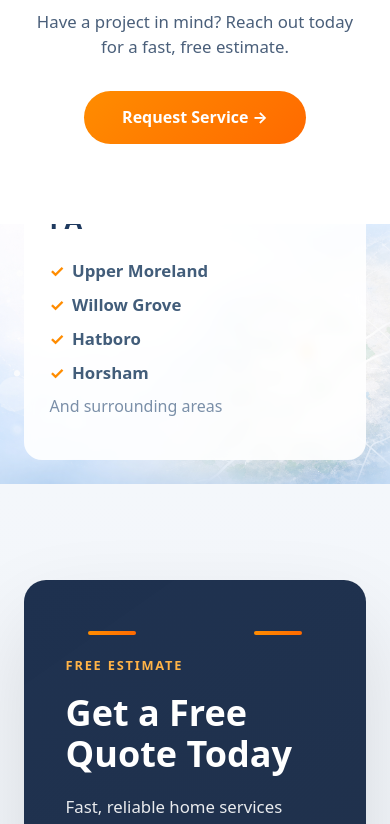
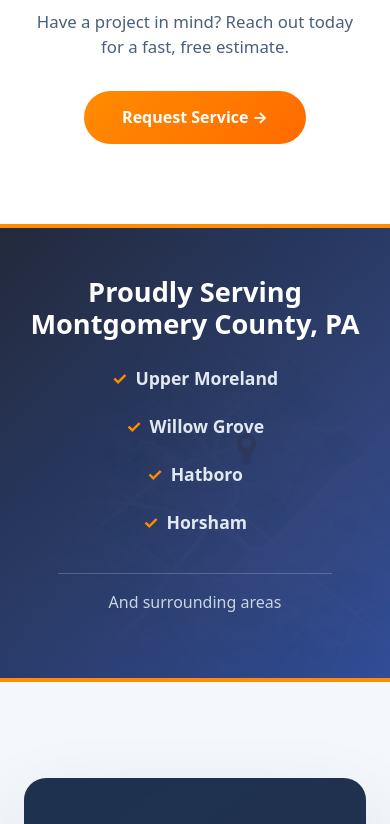
Before and after one commit to TamirP123/keystone-home-tech, a React (Vite) app: page / in a window 390 px wide. Shown: the part 5135-5959 px from the top of the page. Built offline with nearby package versions, Linux system fonts and the light colour scheme.

Commit message:
ServiceArea mobile styling adjustments.

```diff
--- a/src/styles/Footer.css
+++ b/src/styles/Footer.css
@@ -38,58 +38,3 @@
   margin-left: auto;
   margin-right: auto;
 }
-
-.social-links {
-  display: flex;
-  justify-content: center;
-  gap: 2rem;
-  margin-bottom: 2rem;
-}
-
-.social-link {
-  display: flex;
-  flex-direction: column;
-  align-items: center;
-  color: #ffffff;
-  font-size: 1.5rem;
-  transition: all 0.3s ease;
-  text-decoration: none;
-}
-
-.social-link:hover {
-  color: var(--gold);
-  transform: translateY(-5px);
-}
-
-.link-text {
-  font-size: 0.8rem;
-  margin-top: 0.5rem;
-  font-family: 'Raleway', sans-serif;
-}
-
-.copyright {
-  font-family: 'Raleway', sans-serif;
-  font-size: 0.9rem;
-  color: #888;
-}
-
-@media (max-width: 768px) {
-  .footer {
-    padding: 2rem 0;
-  }
-
-  .social-links {
-    flex-direction: column;
-    gap: 1rem;
-  }
-
-  .social-link {
-    flex-direction: row;
-    justify-content: center;
-    gap: 0.5rem;
-  }
-
-  .link-text {
-    margin-top: 0;
-  }
-}
--- a/src/styles/ServiceAreaHighlight.css
+++ b/src/styles/ServiceAreaHighlight.css
@@ -92,43 +92,84 @@
 /* =====================
    MOBILE FIX (KEY PART)
    ===================== */
+/* =====================
+   MOBILE OVERLAY DESIGN
+   ===================== */
 @media (max-width: 900px) {
   .service-highlight {
-    min-height: auto;
-    max-height: none;
+    display: flex;
+    flex-direction: column;
+    justify-content: center;
+    align-items: center;
 
-    background: none; /* disable background-image */
+    /* Ensure the section grows with the text */
+    min-height: 400px !important;
+    height: auto !important;
+    max-height: none !important;
+
+    /* Use the map as a background for the whole section */
+    background-image: linear-gradient(
+        135deg,
+        rgba(15, 23, 42, 0.92) 0%,   /* Slate 900 */
+        rgba(30, 58, 138, 0.88) 100%  /* Brand Blue */
+      ),
+      url("../assets/MapBackground.png") !important;
+
+    border-top: 4px solid #ff8c00; /* Adds a "pop" of your brand orange at the top */
+    border-bottom: 4px solid #ff8c00;
+    padding: 3rem 1.5rem;
   }
 
+  /* Hide the <img> tag because we are using background-image now */
   .service-highlight-bg {
-    display: block;
-    width: 100%;
-    height: auto;
-
-    object-fit: contain;
+    display: none !important;
   }
 
   .service-highlight-inner {
-    position: absolute;
-    inset: 0;
-
-    padding: 1.5rem;
-    display: flex;
-    align-items: flex-end;
+    position: relative;
+    padding: 0;
+    margin: 0;
+    width: 100%;
+    z-index: 2;
   }
 
   .service-highlight-content {
-    margin-left: 0;
+    margin: 0 !important;
     max-width: 100%;
-
-    background: rgba(255, 255, 255, 0.9);
-    backdrop-filter: blur(6px);
-
-    padding: 1.6rem;
-    border-radius: 18px;
+    text-align: center; /* Centered looks much better for overlays */
   }
 
+  /* Make text white to pop against the dark overlay */
   .service-highlight-content h2 {
-    font-size: 1.6rem;
+    font-size: 1.7rem;
+    color: #ffffff;
+    margin-bottom: 1.5rem;
+  }
+
+  .area-list {
+    display: flex;
+    flex-direction: column;
+    align-items: center; /* Center the list items */
+    gap: 0.8rem;
+  }
+
+  .area-list li {
+    font-size: 1.1rem;
+    color: #e2e8f0; /* Light gray text */
+    padding-left: 0;
+  }
+
+  /* Center the checkmark relative to the centered text */
+  .area-list li::before {
+    position: static;
+    margin-right: 8px;
+  }
+
+  .area-list .muted {
+    margin-top: 1rem;
+    color: #cbd5e1;
+    border-top: 1px solid rgba(255, 255, 255, 0.2);
+    padding-top: 1rem;
+    width: 80%;
   }
 }
```
